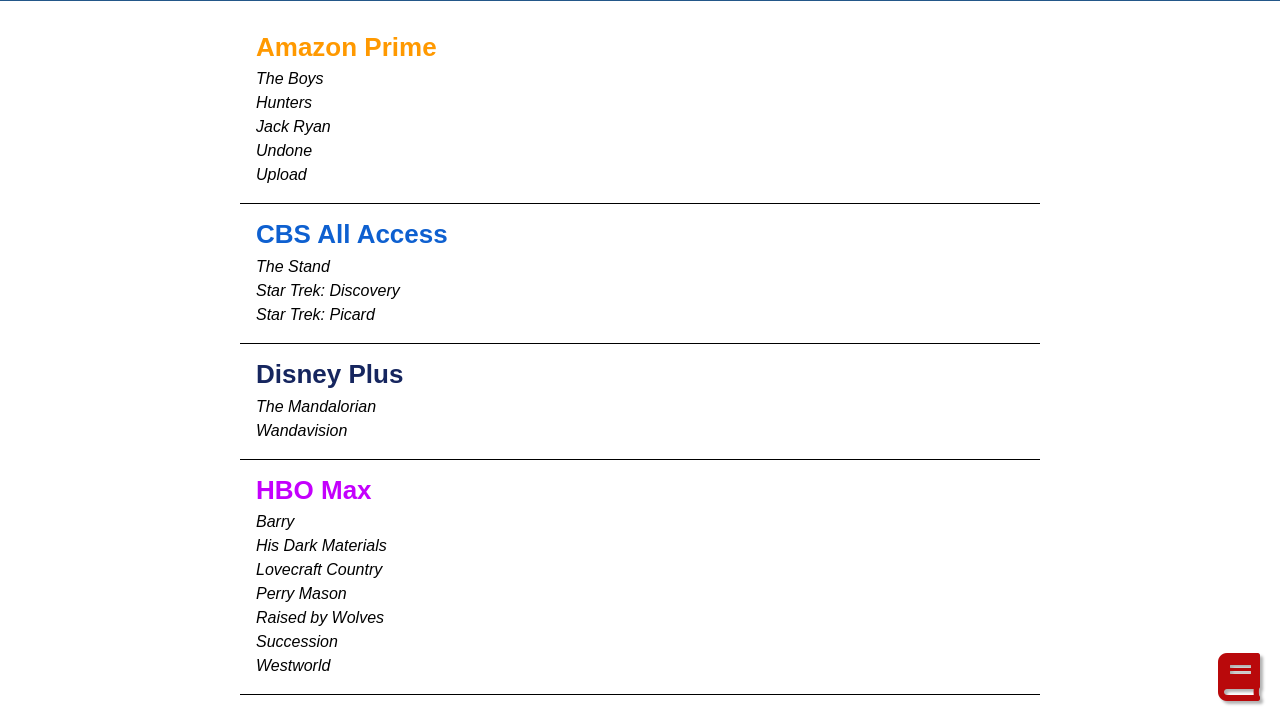
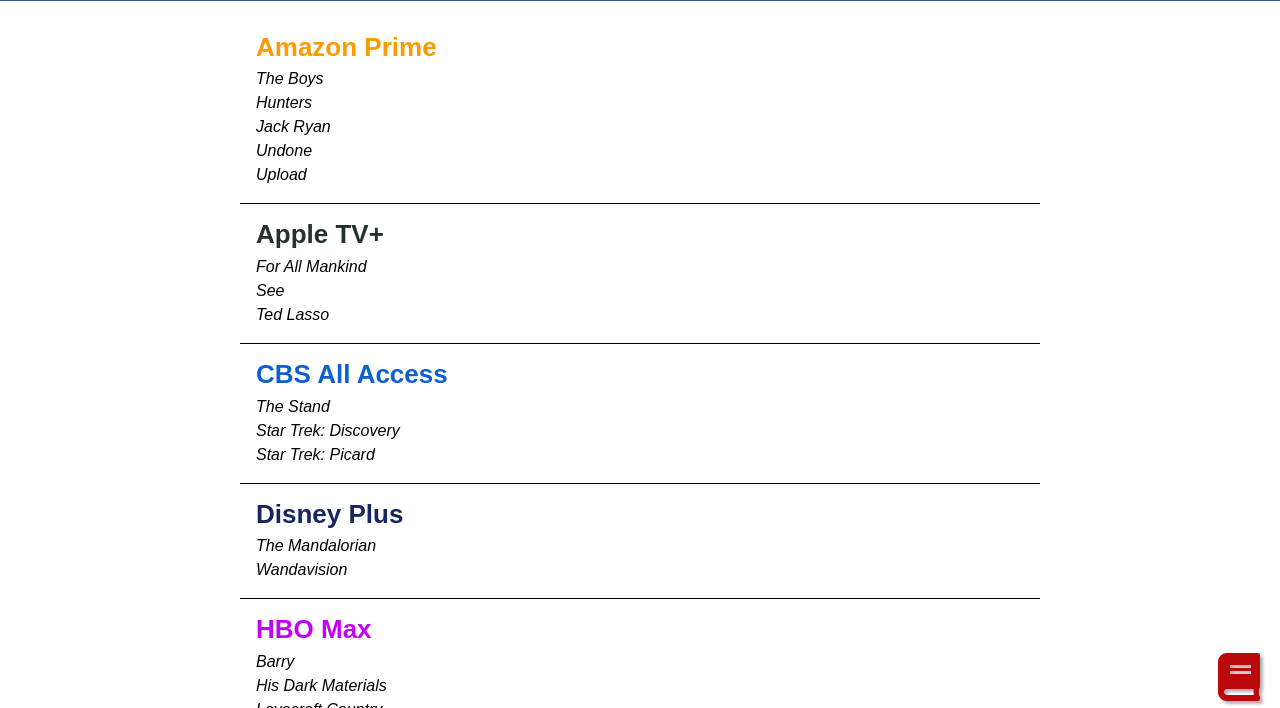
Before and after one commit to DanBuda11/tvlist, a website: page index.html in a window 1280 px wide. Shown: the part 79-787 px from the top of the page. Drawn offline with nearby package versions, Linux system fonts and the light colour scheme.

Commit message:
add appletv+

```diff
--- a/main.css
+++ b/main.css
@@ -110,6 +110,10 @@
   color: #ff0000;
 }
 
+.apple {
+  color: #25312e;
+}
+
 ul {
   list-style: none;
   margin: 0;
--- a/main.js
+++ b/main.js
@@ -13,6 +13,11 @@
     shows: ['Jack Ryan', 'Hunters', 'The Boys', 'Upload', 'Undone'],
   },
   {
+    name: 'Apple TV+',
+    class: 'apple',
+    shows: ['Ted Lasso', 'For All Mankind', 'See'],
+  },
+  {
     name: 'Austin Public Library',
     class: 'library',
     shows: [],
@@ -20,12 +25,12 @@
   {
     name: 'CBS All Access',
     class: 'cbs',
-    shows: ['Star Trek: Picard', 'Star Trek: Discovery', 'The Stand',],
+    shows: ['Star Trek: Picard', 'Star Trek: Discovery', 'The Stand'],
   },
   {
     name: 'Disney Plus',
     class: 'disneyplus',
-    shows: ['The Mandalorian', 'Wandavision',],
+    shows: ['The Mandalorian', 'Wandavision'],
   },
   {
     name: 'HBO Max',
@@ -81,7 +86,7 @@
   {
     name: 'Peacock',
     class: 'peacock',
-    shows: ['Brooklyn Nine-Nine',],
+    shows: ['Brooklyn Nine-Nine'],
   },
   {
     name: 'Starz',
@@ -104,7 +109,7 @@
   {
     name: 'Other',
     class: 'other',
-    shows: ['Hot Date', 'Batwoman',],
+    shows: ['Hot Date', 'Batwoman'],
   },
 ];
 
```
